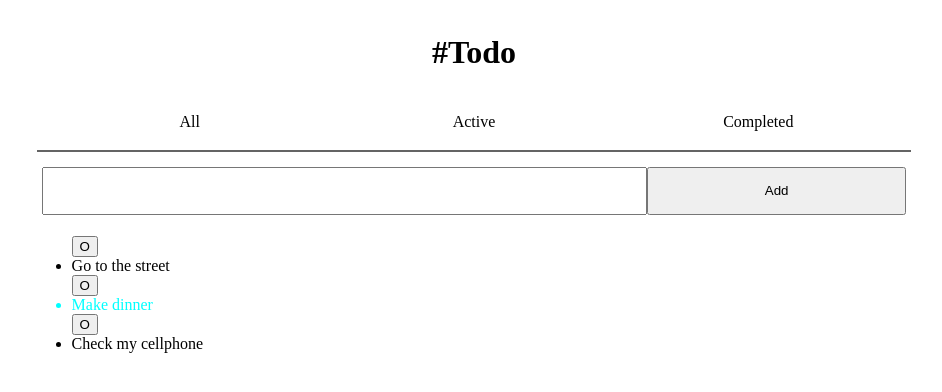
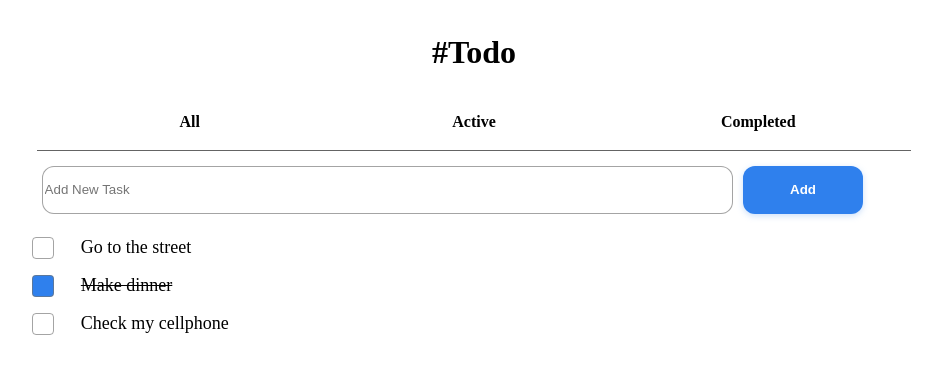
Before and after one commit to Gus-Gonz/FEC-React-ToDo, a React (Create React App) app: page / in a window 1280 px wide. Shown: the top 392 px of the page, without its empty margins (166-1108 px from the left). Built offline with nearby package versions, Linux system fonts and the light colour scheme.

Commit message:
worked on the Css

```diff
--- a/package.json
+++ b/package.json
@@ -6,6 +6,7 @@
     "@testing-library/jest-dom": "^5.11.5",
     "@testing-library/react": "^11.1.2",
     "@testing-library/user-event": "^12.2.2",
+    "material-design-icons": "^3.0.1",
     "react": "^17.0.1",
     "react-dom": "^17.0.1",
     "react-router-dom": "^5.2.0",
--- a/src/App.js
+++ b/src/App.js
@@ -30,6 +30,27 @@ class App extends Component {
         completed: false,
       },
     ],
+    activeTabs: [
+      { tabName: 'all', active: true },
+      { tabName: 'active', active: false },
+      { tabName: 'completed', active: false },
+    ],
+  };
+
+  activeTabHandler = (activeTabName = 'all') => {
+    const newActiveTabs = [...this.state.activeTabs];
+    newActiveTabs.forEach((eachtab) => {
+      eachtab.active = false;
+    });
+
+    const tabIndex = newActiveTabs.findIndex((tab) => {
+      return tab.tabName === activeTabName;
+    });
+    const tab = { ...newActiveTabs[tabIndex] };
+    tab.active = true;
+    newActiveTabs[tabIndex] = tab;
+
+    this.setState({ activeTabs: newActiveTabs });
   };
 
   addNewTaskHandler = (event) => {
@@ -60,7 +81,6 @@ class App extends Component {
   };
 
   completeTaskHandler = (event, itemId) => {
-    // const liElement = event.target.closest('div').querySelector('li');
     const newTodos = this.state.toDos;
     const todoIndex = newTodos.findIndex((todo) => {
       return todo.id === itemId;
@@ -86,25 +106,26 @@ class App extends Component {
     this.setState({ toDos: newTodos });
   };
 
-  constructingJsxInsideMap = (
-    filteredlist,
-    doesItneedsDeleteButton = false
-  ) => {
+  mappingTodoList = (filteredlist, doesItneedsDeleteButton = false) => {
     return filteredlist.map((toDo) => {
       return (
-        <div className={toDo.completed ? 'completed' : null}>
-          <span>
-            <Button
-              key={toDo.id}
-              text={'O'}
-              click={(event) => this.completeTaskHandler(event, toDo.id)}
-            />
-          </span>
-          <ItemTodo key={toDo.id} text={toDo.text} />
+        <div
+          key={toDo.id}
+          className={
+            toDo.completed ? 'list-element completed' : 'list-element'
+          }>
+          <Button
+            class={
+              toDo.completed ? 'button-radio radio-completed' : 'button-radio'
+            }
+            text={null}
+            click={(event) => this.completeTaskHandler(event, toDo.id)}
+          />
+          <ItemTodo text={toDo.text} />
           {doesItneedsDeleteButton ? (
             <span>
               <Button
-                key={toDo.id}
+                class='button-radio radio-delete'
                 text={'X'}
                 click={(event) => this.deleteTaskHandler(event, toDo.id)}
               />
@@ -115,17 +136,19 @@ class App extends Component {
     });
   };
 
-  mappingTodoList = (activeTab = 'all') => {
+  constructingJsx = (activeTab = 'all') => {
     let filteredList;
+    let newActiveTab;
     if (activeTab === 'all') {
       filteredList = [...this.state.toDos];
-      return this.constructingJsxInsideMap(filteredList);
+      // this.activeTabHandler(activeTab)
+      return this.mappingTodoList(filteredList);
     } else if (activeTab === 'active') {
       filteredList = this.state.toDos.filter((todo) => !todo.completed);
-      return this.constructingJsxInsideMap(filteredList);
+      return this.mappingTodoList(filteredList);
     } else if (activeTab === 'completed') {
       filteredList = this.state.toDos.filter((todo) => todo.completed);
-      return this.constructingJsxInsideMap(filteredList, true);
+      return this.mappingTodoList(filteredList, true);
     }
   };
 
@@ -140,7 +163,7 @@ class App extends Component {
               path='/'
               render={() => (
                 <All
-                  mappedTodoList={this.mappingTodoList()}
+                  mappedTodoList={this.constructingJsx()}
                   addButtonClick={(event) =>
                     this.addNewTaskHandler(event)
                   }></All>
@@ -150,7 +173,7 @@ class App extends Component {
               path='/active'
               render={() => (
                 <Active
-                  mappedTodoList={this.mappingTodoList('active')}
+                  mappedTodoList={this.constructingJsx('active')}
                   addButtonClick={(event) =>
                     this.addNewTaskHandler(event)
                   }></Active>
@@ -160,7 +183,7 @@ class App extends Component {
               path='/completed'
               render={() => (
                 <Completed
-                  mappedTodoList={this.mappingTodoList('completed')}
+                  mappedTodoList={this.constructingJsx('completed')}
                   buttonClick={(event) => this.addNewTaskHandler(event)}
                   deleteAllButtonClick={(event) =>
                     this.deleteAllTaskHandler(event)
--- a/src/components/Button/Button.js
+++ b/src/components/Button/Button.js
@@ -1,6 +1,6 @@
 const Button = (props) =>{
     return (
-    <button className={props.style} onClick={props.click}>{props.text}</button>
+    <button className={props.class} onClick={props.click}>{props.text}</button>
     )
 }
 
--- a/src/components/Input/Input.js
+++ b/src/components/Input/Input.js
@@ -1,6 +1,6 @@
 
 let Input = (props) =>{
-    return (<input  type={props.type}></input>)
+    return (<input className={props.class} placeholder={props.placeholder} type={props.type}></input>)
 }
 
 export default Input ;
--- a/src/components/ItemTodo/ItemTodo.js
+++ b/src/components/ItemTodo/ItemTodo.js
@@ -1,6 +1,6 @@
 let ItemTodo = (props) =>{
     return (
-    <li className='list-element'>{props.text}</li>
+    <li className={props.class}>{props.text}</li>
     )
 }
 
--- a/src/container/Form/Form.js
+++ b/src/container/Form/Form.js
@@ -5,8 +5,8 @@ import Button from '../../components/Button/Button';
 let Form = ({click}) =>{
     return (
         <div className='form'>
-            <Input/>
-            <Button click={click} text="Add"/>
+            <Input placeholder='Add New Task' class="main-input"/>
+            <Button class='main-button' click={click} text="Add"/>
         </div>
     )
 }
--- a/src/container/Header/Header.js
+++ b/src/container/Header/Header.js
@@ -7,7 +7,7 @@ let Header = (props) =>{
     return (
         <header>
             <H1 text="#Todo"></H1>
-            <NavBar/>
+            <NavBar activeTabObj={props.activeTabObj} click={props.navBarClick}/>
         </header>
     )
 }
--- a/src/container/Navbar/NavBar.js
+++ b/src/container/Navbar/NavBar.js
@@ -1,15 +1,20 @@
 import ItemNavBar from '../../components/ItemNavBar/ItemNavBar';
-import {Link} from "react-router-dom";
+import { Link } from 'react-router-dom';
+// className={props.activeTabObj[0].active ?'nav-element active-nav-element' : 'nav-element'
+let NavBar = (props) => {
+  return (
+    <nav className='header-nav'>
+      <Link onClick={props.click} className={'nav-element'} to={'/'}>
+        <ItemNavBar>All</ItemNavBar>
+      </Link>
+      <Link onClick={props.click} className={'nav-element'} to={'/active'}>
+        <ItemNavBar>Active</ItemNavBar>
+      </Link>
+      <Link onClick={props.click} className={'nav-element'} to={'/completed'}>
+        <ItemNavBar>Completed</ItemNavBar>
+      </Link>
+    </nav>
+  );
+};
 
-
-let NavBar = (props) =>{
-    return (
-        <nav className='header-nav'>
-            <Link className='nav-element' to={'/'}><ItemNavBar>All</ItemNavBar></Link>
-            <Link className='nav-element' to={'/active'}><ItemNavBar>Active</ItemNavBar></Link>
-            <Link className='nav-element' to={'/completed'}><ItemNavBar>Completed</ItemNavBar></Link>
-        </nav>
-    )
-}
-
-export default NavBar ;
+export default NavBar;
--- a/src/index.css
+++ b/src/index.css
@@ -3,6 +3,7 @@ body {
 }
 
 main{
+  min-width: 450px;
   width: 70%;
   margin: auto;
 }
@@ -19,7 +20,7 @@ header {
   list-style: none;
   display: grid;
   grid-template-columns: 35% 30% 35%;
-  border-bottom: 2px solid rgba(54, 54, 54, 0.767);
+  border-bottom: 1px solid rgba(54, 54, 54, 0.767);
 }
 
 .nav-element{
@@ -29,18 +30,98 @@ header {
   padding: 20px 5px 5px 5px;
   text-decoration: none;
   color: black;
+  font-weight: bold;
 
 }
 
+.active-nav-element{
+  border-bottom: 3px solid blue;
+}
 
-.completed{
-  color: aqua;
-
-}
 .form{
   display: grid;
-  grid-template-columns: 70% 30%;
+  grid-template-columns: 80% 20%;
+  grid-gap: 0.6rem;
   min-height: 3rem;
   margin: auto;
   padding: 5px 10px;
 }
+
+.main-input{
+  border-radius: 12px;
+  border: 1px solid rgba(116, 116, 116, 0.651);
+}
+
+.main-button {
+  border-radius: 12px;
+  min-width: 70px;
+  max-width: 120px;
+  height: 48px;
+  background-color: rgb(47, 128, 237);
+  border: none;
+  box-shadow: rgba(127, 177, 243, 0.4) 0px 2px 6px;
+
+  color: white;
+  font-weight: bold;
+
+  cursor: pointer;
+
+}
+
+ul{
+  padding: 0;
+  font-size: large;
+}
+
+.button-radio{
+  cursor: pointer;
+  width: 22px;
+  height: 22px;
+  padding: 0;
+  border-radius: 4px;
+  border: 1px solid rgba(116, 116, 116, 0.651);
+  background-color: rgba(128, 128, 128, 0);
+}
+
+.radio-completed{
+  background-color: rgb(47, 128, 237);
+  content: url('./Image/done-black-18dp.svg');
+  color: white;
+}
+
+.radio-delete{
+  border: none;
+  color: red;
+  font-weight: bold;
+  font-size: large;
+}
+
+.list-element {
+  list-style: none;
+
+  display: grid;
+  grid-template-columns: 5% 85% 5%;
+  grid-column-gap: 5px;
+
+  margin: 1rem 0;
+
+
+}
+
+.completed{
+  text-decoration: line-through;
+}
+
+.button-delete-all{
+  height: 50px;
+  width: 150px;
+  float: right;
+
+  border-radius: 5px;
+  border: none;
+
+  background-color: rgba(255, 46, 46, 0.856);
+  color: white;
+  font-size: large;
+  font-weight: bold;
+}
--- a/src/pages/Completed.js
+++ b/src/pages/Completed.js
@@ -9,7 +9,7 @@ const All = (props) =>{
       return (
               <section >
                 <TodoList todoListMapped={todoListMapped}/>
-                <Button text="DELETE ALL TASK COMPLETED" click={props.deleteAllButtonClick}></Button>
+                <Button class={'button-delete-all '} text="DELETE ALL" click={props.deleteAllButtonClick}></Button>
               </section>
       );
     }
```
Also changed, not shown: src/Image/done-black-18dp.svg (added), 1 other file (tests, documents, lock files or other folders).
